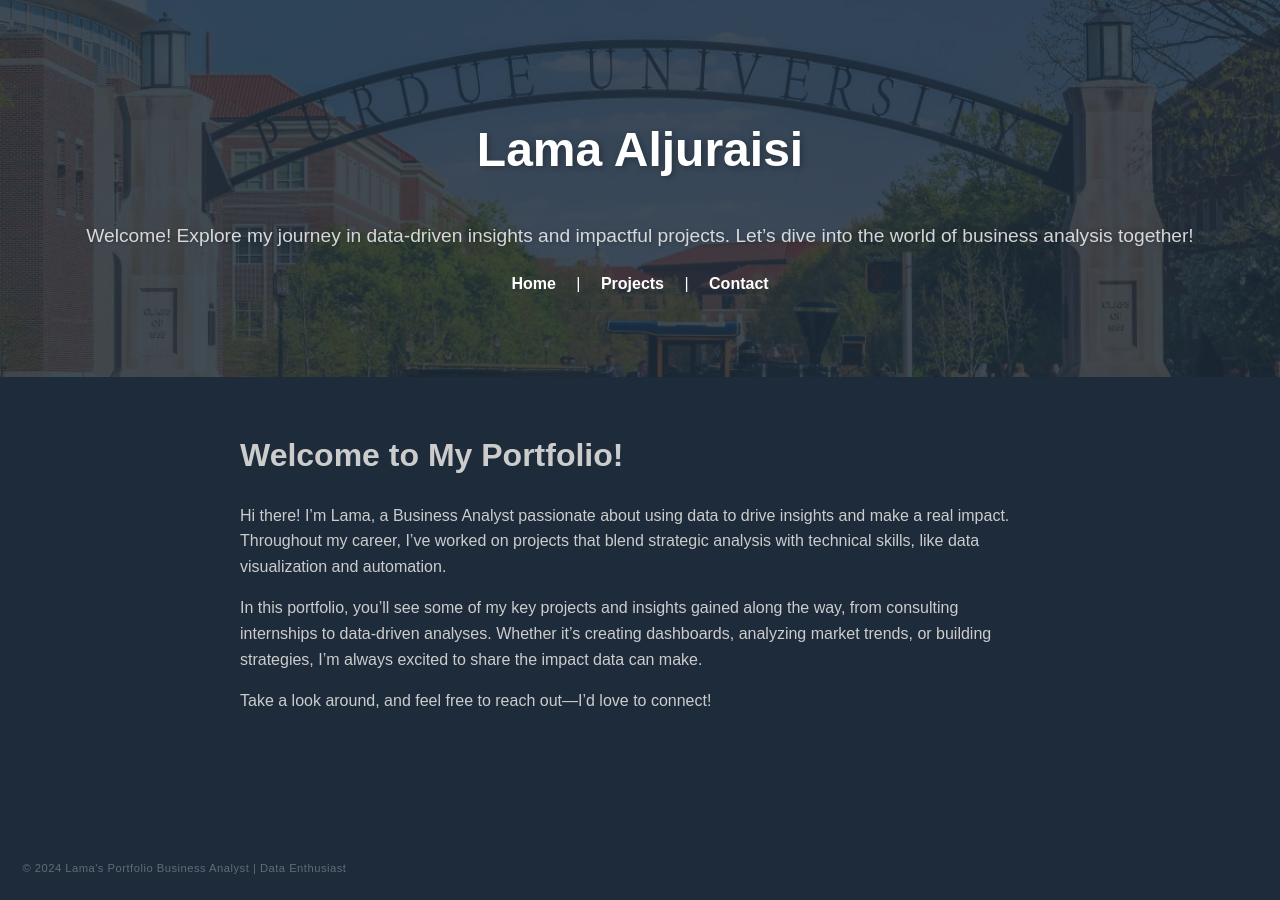
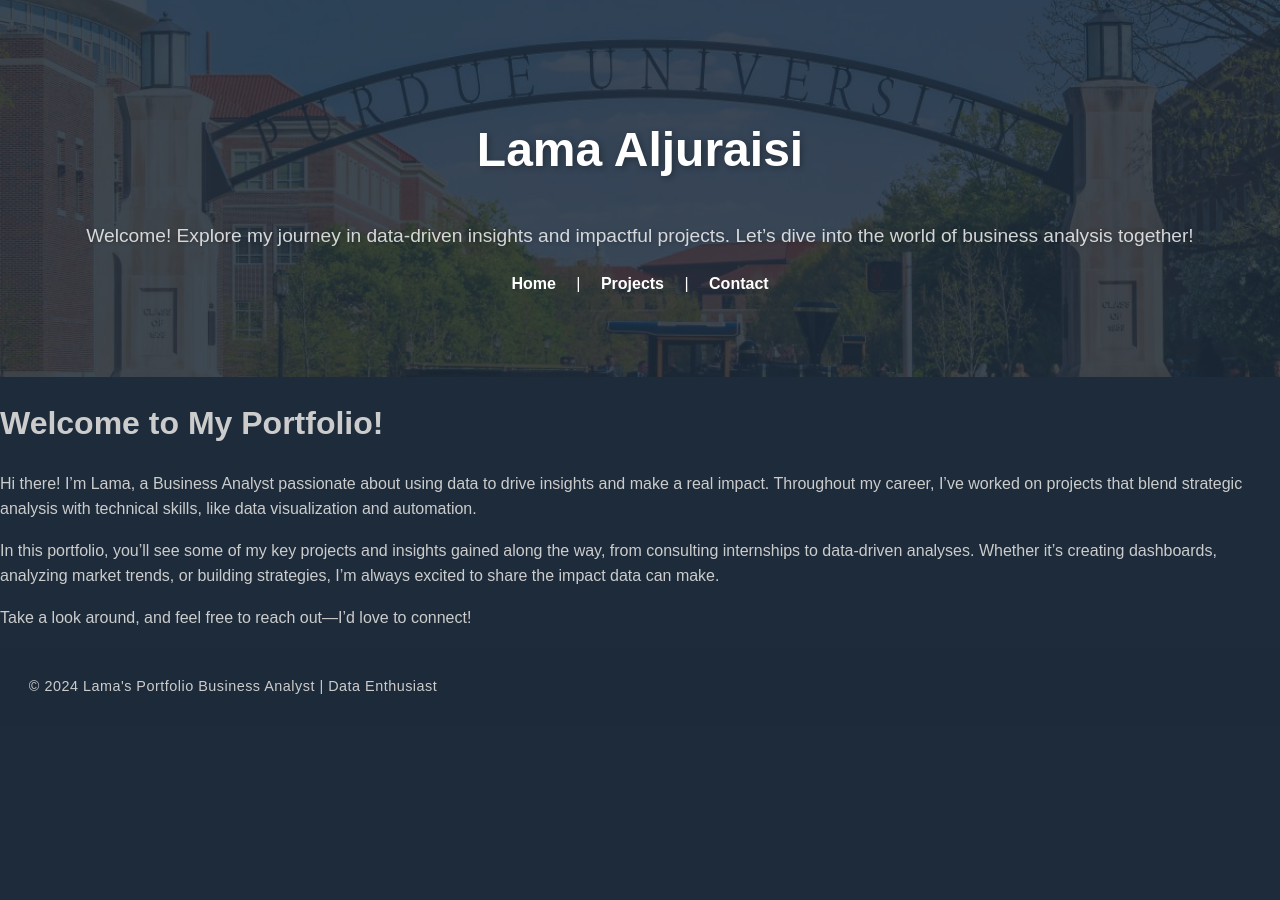
Before and after one commit to LamaJuraisi/Portfolio, a Jekyll site: the page built from index.md, in a window 1280 px wide. Built offline with Jekyll 4.4.1, drawn with Linux system fonts in a browser that asks for light colours; some web fonts are replaced.

Commit message:
Update main.css

```diff
--- a/assets/css/main.css
+++ b/assets/css/main.css
@@ -1,14 +1,13 @@
 /* Base Styling */
 body {
-  font-family: 'Raleway', sans-serif; /* Set a base font here */
+  font-family: 'Raleway', sans-serif;
   line-height: 1.6;
   color: #CCCCCC;
   background-color: #1D2B3A;
   margin: 0;
-  padding-bottom: 3em; /* Space for footer */
 }
 
-/* Header styling with background image */
+/* Header Styling with Background Image */
 header {
   position: relative;
   background: url('https://lamajuraisi.github.io/Portfolio/assets/images/pic03.jpg') no-repeat center center;
@@ -18,7 +17,7 @@ header {
   padding: 5em 1em;
 }
 
-/* Overlay Effect */
+/* Overlay with Theme Tint */
 header::before {
   content: "";
   position: absolute;
@@ -26,7 +25,7 @@ header::before {
   left: 0;
   right: 0;
   bottom: 0;
-  background: rgba(29, 43, 58, 0.84);
+  background: rgba(29, 43, 58, 0.85);
   z-index: 0;
 }
 
@@ -37,6 +36,7 @@ header h1, header p, header nav {
 
 /* Header Content */
 header h1 {
+  font-family: 'Raleway', sans-serif;
   font-size: 3em;
   color: white;
   text-shadow: 2px 2px 6px rgba(0, 0, 0, 0.3);
@@ -61,44 +61,19 @@ nav a:hover {
   color: #007acc;
 }
 
-/* Button Styling */
-.actions .button {
-  font-size: 1.1em;
-  padding: 0.8em 2em;
-  border: 2px solid white;
-  color: white;
-  background-color: transparent;
-  text-transform: uppercase;
+/* Footer */
+footer {
+  background: rgba(29, 43, 58, 0.9); /* Transparent footer for consistency */
+  color: #CCCCCC;
+  text-align: left;
+  padding: 1em 2em;
+  font-size: 0.9em;
+  font-family: 'Raleway', sans-serif;
+  font-weight: 400;
+  letter-spacing: 0.5px;
 }
 
-.actions .button:hover {
-  background-color: white;
-  color: #1D2B3A;
-}
-
-/* Main Content Styling */
-main {
-  padding: 2em 1em;
-  max-width: 800px;
-  margin: auto;
-}
-
-/* Footer */
-footer {
-  background: #1D2B3A;
-  color: rgba(204, 204, 204, 0.4); /* Light opacity for transparency */
-  text-align: left;
-  padding: 1em 2em;
-  font-size: 0.7em; /* Smaller font */
-  font-family: 'Raleway', sans-serif; /* Apply specific font for footer */
-  letter-spacing: 0.5px;
-  position: fixed;
-  bottom: 0;
-  left: 0;
-  width: 100%;
-}
-
-/* Remove underline from all links */
+/* Remove underline from links */
 a {
   text-decoration: none;
   color: white;
@@ -107,3 +82,14 @@ a {
 a:hover {
   color: #007acc;
 }
+
+/* Code Block Styling */
+pre, code {
+  background-color: #2d2d2d;
+  color: #f8f8f2;
+  padding: 1em;
+  border-radius: 5px;
+  overflow-x: auto;
+  font-family: 'Courier New', Courier, monospace;
+  font-size: 0.9em;
+}
```
